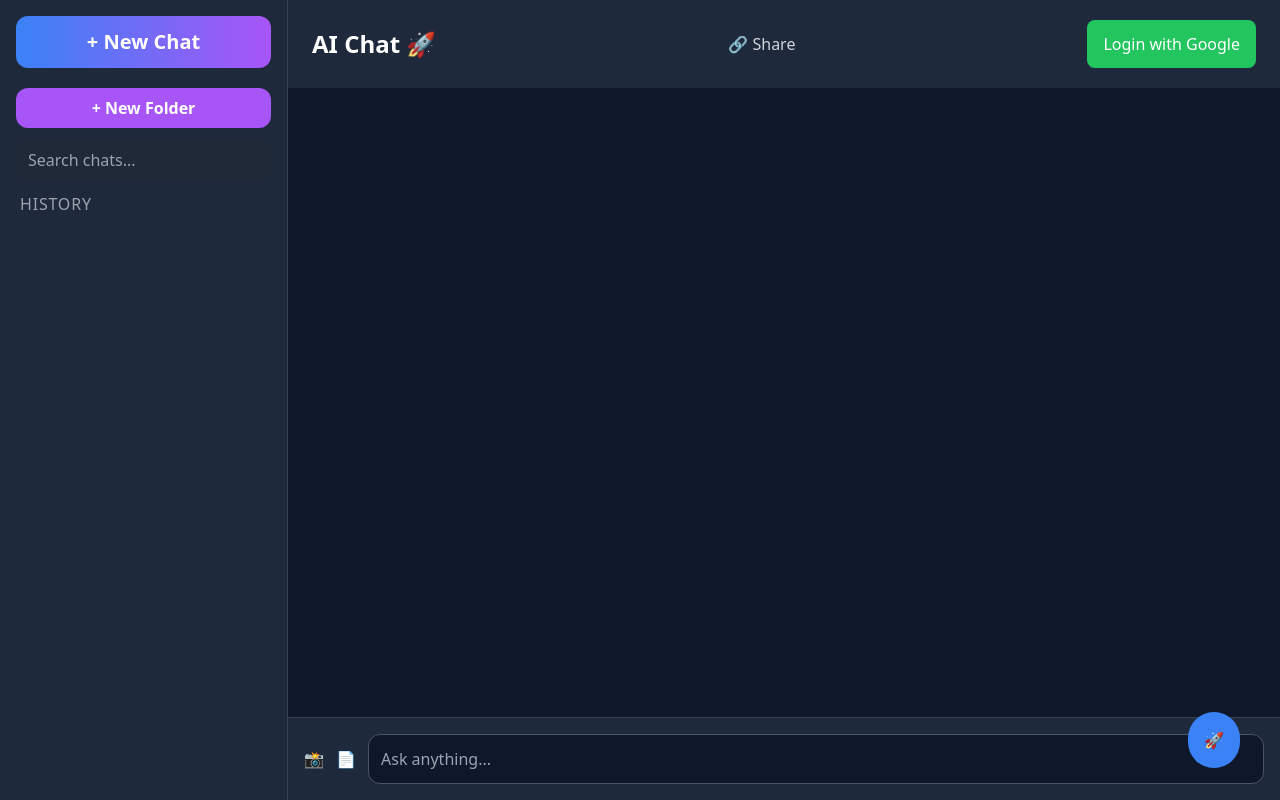
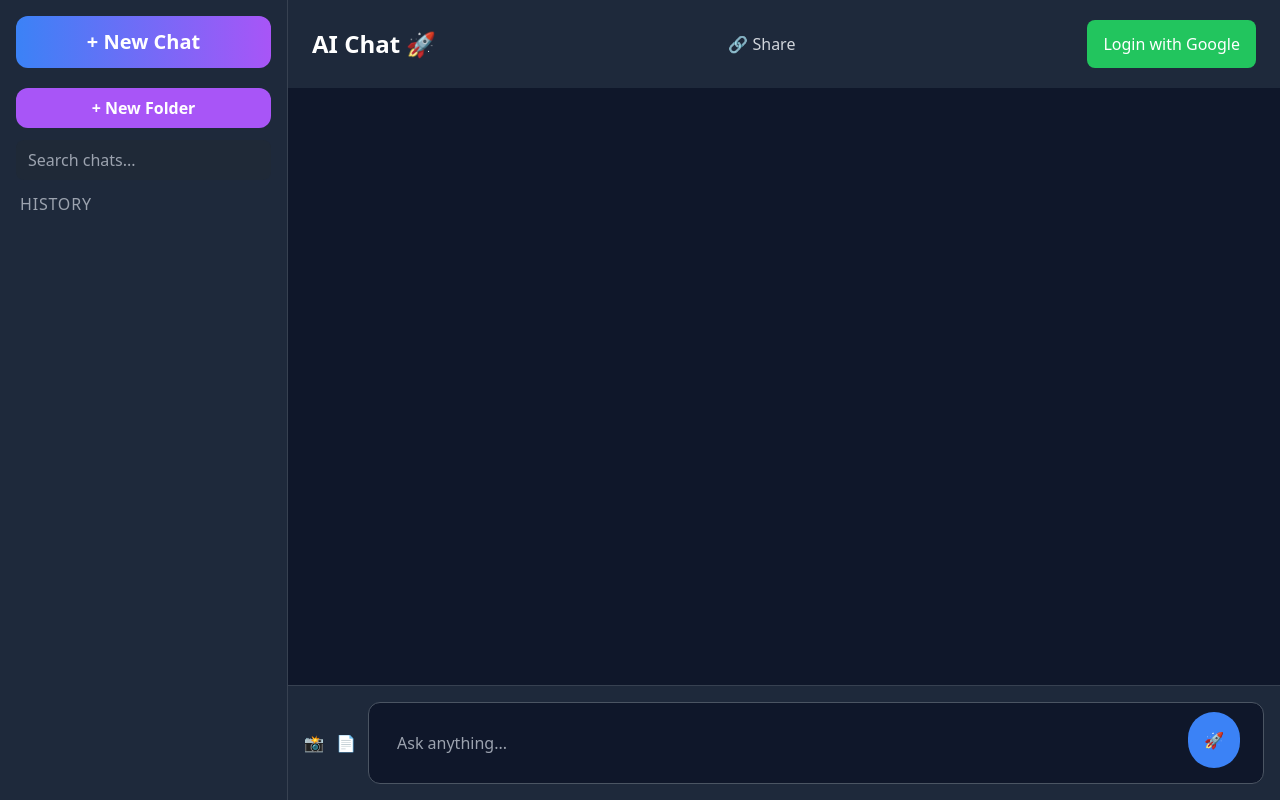
Before and after one commit to krish732006/ai-chat-frontend, a React (Create React App) app: page / in a window 1280 px wide. Built offline with nearby package versions, Linux system fonts and the light colour scheme.

Commit message:
frontend update

```diff
--- a/src/pages/Chat.js
+++ b/src/pages/Chat.js
@@ -1525,7 +1525,7 @@ function Chat() {
                   sendMessage();
                 }
               }}
-              className="flex-1 p-3 rounded-xl bg-[#0f172a] border border-gray-600 resize-none"
+              className="flex-1 p-7 rounded-xl bg-[#0f172a] border border-gray-600 resize-none"
             />
 
             <button
```
